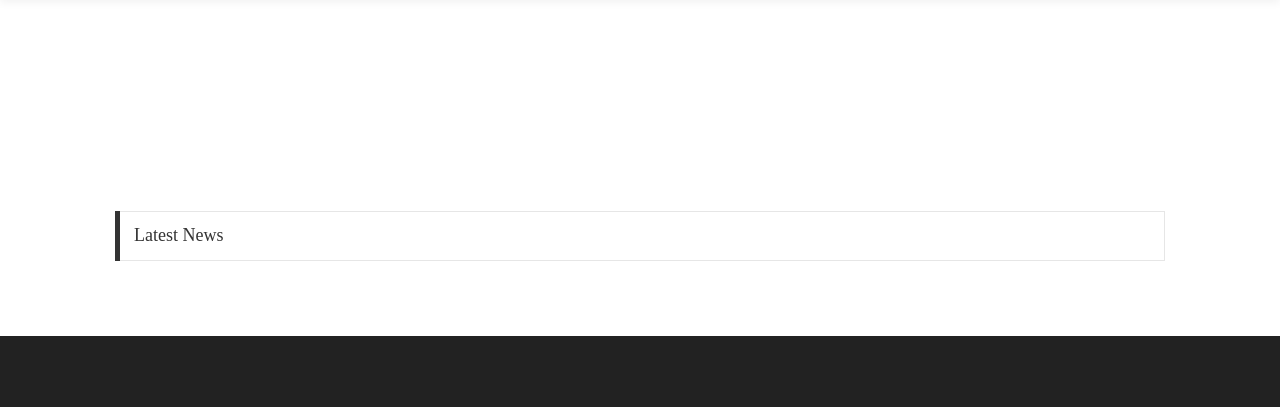
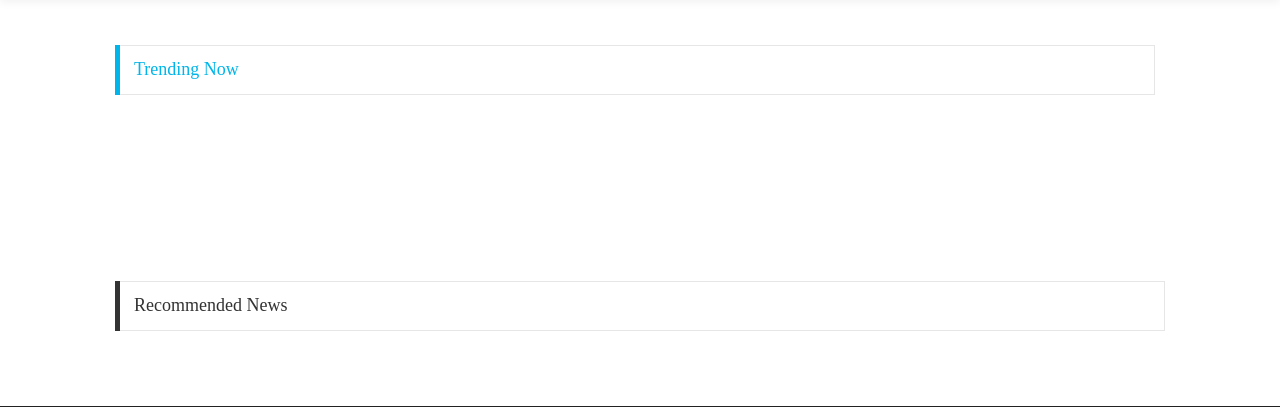
Before and after one commit to Prashantranamagar/News-Website, a Django app: template main/templates/front/home.html in a window 1280 px wide. Shown: the part 230-637 px from the top of the page. Run offline with Django 3.2, Linux system fonts and the light colour scheme; the template is opened without the code that fills it, so the values that code supplies are empty; some libraries are stand-ins or nearby versions; some web fonts are replaced.

Commit message:
add header in for trending news and changed latest to recommended

```diff
--- a/main/templates/front/home.html
+++ b/main/templates/front/home.html
@@ -50,6 +50,9 @@
 <!-- Feature post -->
 <section class="bg0">
 		<div class="container">
+			<div class="how2 how2-cl5 flex-s-c m-r-10 m-r-0-sr991 m-b-20">
+					<h3 class="f1-m-2 cl17 tab01-title">Trending Now</h3>
+				</div>
 			<div class="row m-rl--1">
 
 				{% for ln in lastnews2 %}
@@ -273,7 +276,7 @@
 	<div class="container">
 		<div class="how2 how2-cl4 flex-s-c">
 			<h3 class="f1-m-2 cl3 tab01-title">
-				Latest News
+				Recommended News
 			</h3>
 		</div>
 
```
